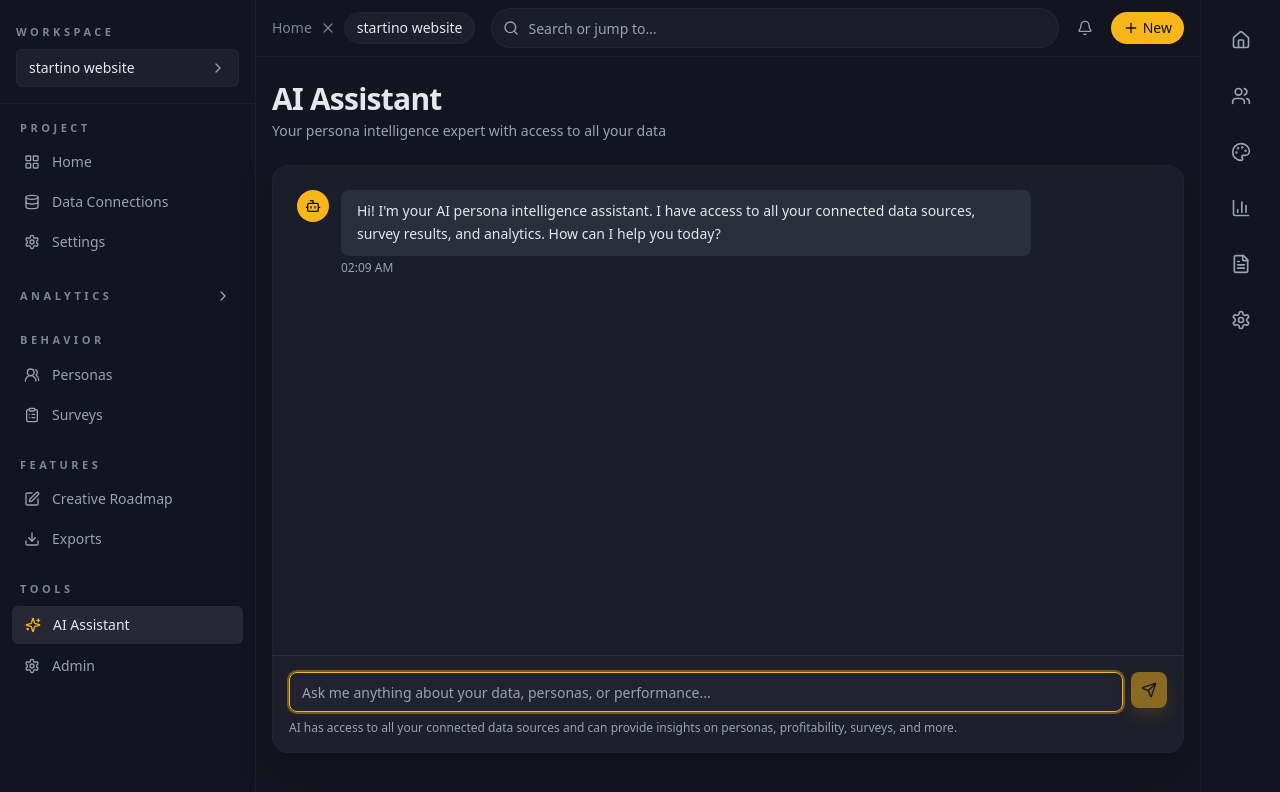
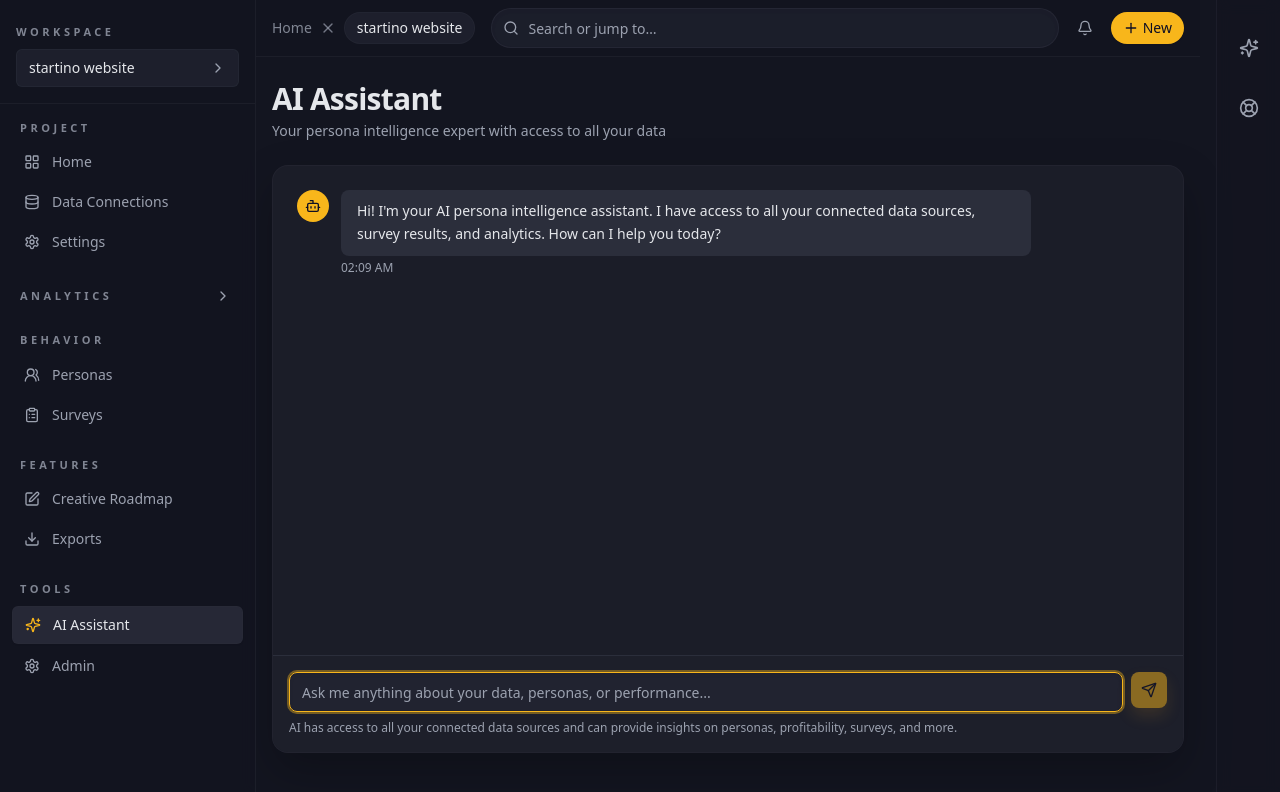
Before and after one commit to startino/ben-macpherson, a React (Vite) app: page /ben-macpherson/chat in a window 1280 px wide. Shown: the top 792 px of the page. Built offline with nearby package versions, Linux system fonts and the light colour scheme.

Commit message:
feat(ui): add right dock for ai assistant and resources

```diff
--- a/src/App.tsx
+++ b/src/App.tsx
@@ -2,6 +2,7 @@ import { Outlet, useLocation } from 'react-router-dom'
 import { Sidebar } from '@/components/layout/Sidebar'
 import { AIAssistant } from '@/components/layout/AIAssistant'
 import { RightSidebar } from '@/components/layout/RightSidebar'
+import { SupportResources } from '@/components/layout/SupportResources'
 import { AIAssistantProvider, useAIAssistant } from '@/contexts/AIAssistantContext'
 import { Input } from '@/components/ui/input'
 import { Button } from '@/components/ui/button'
@@ -51,7 +52,7 @@ function TopBar() {
 
 function AppContent() {
 	const location = useLocation()
-	const { isOpen } = useAIAssistant()
+	const { activePanel } = useAIAssistant()
 	const isOnboarding = location.pathname === '/onboarding' || location.pathname === '/ben-macpherson/onboarding'
 	const isLanding = location.pathname === '/' || location.pathname === '/ben-macpherson/'
 
@@ -75,13 +76,14 @@ function AppContent() {
 				<main
 					className={cn(
 						'mx-auto flex w-full max-w-7xl flex-1 flex-col px-4 py-6 pr-4 transition-all duration-300',
-						isOpen && 'mr-96'
+						activePanel && 'mr-96'
 					)}
 				>
 					<Outlet />
 				</main>
 			</div>
 			<AIAssistant />
+			<SupportResources />
 		</div>
 	)
 }
--- a/src/components/layout/AIAssistant.tsx
+++ b/src/components/layout/AIAssistant.tsx
@@ -26,7 +26,7 @@ const RECENT_CHATS = [
 ]
 
 export function AIAssistant() {
-	const { isOpen, closeAssistant, contextData, contextTitle } = useAIAssistant()
+	const { activePanel, closeAssistant, contextData, contextTitle } = useAIAssistant()
 	const [messages, setMessages] = useState<Message[]>([])
 	const [input, setInput] = useState('')
 	const [isLoading, setIsLoading] = useState(false)
@@ -42,10 +42,10 @@ export function AIAssistant() {
 
 	// Pre-populate with context when opened
 	useEffect(() => {
-		if (isOpen && contextData && messages.length === 0) {
+		if (activePanel === 'assistant' && contextData && messages.length === 0) {
 			setInput(`Regarding ${contextTitle || 'this data'}: `)
 		}
-	}, [isOpen, contextData, contextTitle, messages.length])
+	}, [activePanel, contextData, contextTitle, messages.length])
 
 	const handleSend = async () => {
 		if (!input.trim()) return
@@ -85,7 +85,7 @@ export function AIAssistant() {
 
 	const isEmpty = messages.length === 0
 
-	if (!isOpen) return null
+	if (activePanel !== 'assistant') return null
 
 	return (
 		<div className="fixed right-0 top-0 z-40 flex h-screen w-96 flex-col border-l border-border/40 bg-background/95 shadow-[0_-24px_60px_rgba(0,0,0,0.45)] backdrop-blur">
--- a/src/components/layout/RightSidebar.tsx
+++ b/src/components/layout/RightSidebar.tsx
@@ -1,38 +1,60 @@
-import { Home, Users, Palette, BarChart3, FileText, Settings } from 'lucide-react'
-import { Link, useLocation } from 'react-router-dom'
+import type { ComponentType } from 'react'
+import { Sparkles, LifeBuoy } from 'lucide-react'
 import { cn } from '@/lib/utils'
+import { useAIAssistant } from '@/contexts/AIAssistantContext'
 
-const navItems = [
-	{ to: '/dashboard', icon: Home, label: 'Home' },
-	{ to: '/personas', icon: Users, label: 'Personas' },
-	{ to: '/creative', icon: Palette, label: 'Creative' },
-	{ to: '/dashboard/reports', icon: BarChart3, label: 'Analytics' },
-	{ to: '/exports', icon: FileText, label: 'Exports' },
-	{ to: '/settings', icon: Settings, label: 'Settings' },
+const ITEMS: ReadonlyArray<{
+	action: 'assistant' | 'resources'
+	icon: ComponentType<{ className?: string }>
+	label: string
+}> = [
+	{
+		icon: Sparkles,
+		label: 'AI Assistant',
+		action: 'assistant',
+	},
+	{
+		icon: LifeBuoy,
+		label: 'Resources',
+		action: 'resources',
+	},
 ]
 
 export function RightSidebar() {
-	const location = useLocation()
+	const { activePanel, openAssistant, openResources, closeAssistant } = useAIAssistant()
+
+	const handleClick = (action: 'assistant' | 'resources') => {
+		if (activePanel === action) {
+			closeAssistant()
+			return
+		}
+		if (action === 'assistant') {
+			openAssistant()
+		} else {
+			openResources()
+		}
+	}
 
 	return (
-		<aside className="fixed right-0 top-0 z-30 hidden h-screen w-20 flex-col items-center border-l border-border/40 bg-background/95 py-4 backdrop-blur md:flex">
-			<nav className="flex flex-1 flex-col items-center gap-2">
-				{navItems.map((item) => {
-					const isActive = location.pathname === item.to || location.pathname.startsWith(item.to + '/')
+		<aside className="fixed right-0 top-0 z-30 hidden h-screen w-16 flex-col items-center border-l border-border/40 bg-background/95 py-6 backdrop-blur md:flex">
+			<nav className="flex flex-1 flex-col items-center gap-3">
+			{ITEMS.map(({ icon: Icon, label, action }) => {
+					const isActive = activePanel === action
 					return (
-						<Link
-							key={item.to}
-							to={item.to}
+						<button
+							key={action}
+							onClick={() => handleClick(action)}
 							className={cn(
-								'flex h-12 w-12 items-center justify-center rounded-xl transition-colors',
+								'flex h-12 w-12 items-center justify-center rounded-xl border border-transparent text-muted-foreground transition-colors focus-visible:outline-none focus-visible:ring-2 focus-visible:ring-primary/40 focus-visible:ring-offset-2 focus-visible:ring-offset-background',
 								isActive
-									? 'bg-primary/10 text-primary'
-									: 'text-muted-foreground hover:bg-secondary/80 hover:text-foreground'
+									? 'border-border/70 bg-primary/10 text-primary'
+									: 'hover:border-border/60 hover:bg-secondary/70 hover:text-foreground'
 							)}
-							title={item.label}
+							title={label}
+							aria-pressed={isActive}
 						>
-							<item.icon className="h-5 w-5" />
-						</Link>
+							<Icon className="h-5 w-5" />
+						</button>
 					)
 				})}
 			</nav>
--- /dev/null
+++ b/src/components/layout/SupportResources.tsx
@@ -0,0 +1,101 @@
+import { LifeBuoy, BookOpen, MessageSquare, Mail, ArrowUpRight } from 'lucide-react'
+import { Button } from '@/components/ui/button'
+import { useAIAssistant } from '@/contexts/AIAssistantContext'
+
+const RESOURCE_LINKS = [
+	{
+		title: 'Docs & Playbooks',
+		description: 'Deep dives on D.LUX methodology, persona strategy, and go-to-market templates.',
+		icon: BookOpen,
+		action: 'View docs',
+	},
+	{
+		title: 'Office Hours',
+		description: 'Book time with the DRX team to review your roadmap or performance questions.',
+		icon: MessageSquare,
+		action: 'Schedule session',
+	},
+	{
+		title: 'Email Support',
+		description: 'Reach out to our specialists for bespoke help or to request new analyses.',
+		icon: Mail,
+		action: 'Contact support',
+	},
+]
+
+export function SupportResources() {
+	const { activePanel, closeAssistant } = useAIAssistant()
+
+	if (activePanel !== 'resources') return null
+
+	return (
+		<div className="fixed right-0 top-0 z-40 flex h-screen w-96 flex-col border-l border-border/40 bg-background/95 shadow-[0_-24px_60px_rgba(0,0,0,0.45)] backdrop-blur">
+			<div className="flex items-center justify-between border-b border-border/40 px-6 py-4">
+				<div className="flex items-center gap-3">
+					<div className="flex h-9 w-9 items-center justify-center rounded-xl border border-border/40 bg-secondary/80">
+						<LifeBuoy className="h-4 w-4 text-primary" />
+					</div>
+					<div>
+						<h2 className="text-sm font-semibold text-foreground">Resources & Support</h2>
+						<p className="text-xs text-muted-foreground/80">Guides, office hours, and help from the DRX team</p>
+					</div>
+				</div>
+				<Button variant="ghost" size="icon" className="rounded-full border border-border/40" onClick={closeAssistant}>
+					<ArrowUpRight className="h-4 w-4 rotate-45" />
+				</Button>
+			</div>
+			<div className="flex-1 overflow-y-auto px-6 py-8">
+				<div className="space-y-6">
+					<section className="rounded-2xl border border-border/40 bg-secondary/40 p-4">
+						<h3 className="text-sm font-semibold text-foreground">Need a human?</h3>
+						<p className="mt-1 text-sm text-muted-foreground/80">
+							We&apos;ll match you with a specialist who understands your brand and growth goals.
+						</p>
+						<Button variant="default" className="mt-4 w-full rounded-full">
+							Talk to DRX team
+						</Button>
+					</section>
+					<div className="space-y-4">
+						<h4 className="text-xs font-semibold uppercase tracking-[0.3em] text-muted-foreground/80">Explore</h4>
+						<div className="space-y-3">
+							{RESOURCE_LINKS.map(({ title, description, icon: Icon, action }) => (
+								<button
+									key={title}
+									className="flex w-full items-start gap-3 rounded-2xl border border-border/40 bg-background/60 p-4 text-left transition-colors hover:border-border/60"
+								>
+									<div className="flex h-10 w-10 shrink-0 items-center justify-center rounded-xl bg-secondary">
+										<Icon className="h-4 w-4 text-primary" />
+									</div>
+									<div className="flex-1">
+										<div className="flex items-center justify-between">
+											<span className="text-sm font-semibold text-foreground">{title}</span>
+											<span className="text-xs text-primary">{action}</span>
+										</div>
+										<p className="mt-1 text-xs text-muted-foreground/80">{description}</p>
+									</div>
+								</button>
+							))}
+						</div>
+					</div>
+					<section className="rounded-2xl border border-border/40 bg-background/60 p-4">
+						<h4 className="text-xs font-semibold uppercase tracking-[0.3em] text-muted-foreground/80">Changelog</h4>
+						<ul className="mt-3 space-y-3 text-sm text-muted-foreground/80">
+							<li className="rounded-xl border border-border/30 bg-background/80 p-3">
+								<strong className="block text-foreground">Nov 6</strong>
+								<span>New persona profitability bridge now live in Dashboard → Profit Impacts.</span>
+							</li>
+							<li className="rounded-xl border border-border/30 bg-background/80 p-3">
+								<strong className="block text-foreground">Oct 28</strong>
+								<span>Creative brief export now includes AI-generated testing angles.</span>
+							</li>
+							<li className="rounded-xl border border-border/30 bg-background/80 p-3">
+								<strong className="block text-foreground">Oct 12</strong>
+								<span>Persona mix optimizer refreshed with new audience cohorts.</span>
+							</li>
+						</ul>
+					</section>
+				</div>
+			</div>
+		</div>
+	)
+}
--- a/src/contexts/AIAssistantContext.tsx
+++ b/src/contexts/AIAssistantContext.tsx
@@ -1,28 +1,37 @@
 import { createContext, useContext, useState, type ReactNode } from 'react'
 
+type AssistantPanel = 'assistant' | 'resources' | null
+
 interface AssistantContext {
+	activePanel: AssistantPanel
 	isOpen: boolean
+	isResourcesOpen: boolean
 	contextData: string | null
 	contextTitle: string | null
 	openAssistant: (data?: string, title?: string) => void
+	openResources: () => void
 	closeAssistant: () => void
 }
 
 const AIAssistantContext = createContext<AssistantContext | undefined>(undefined)
 
 export function AIAssistantProvider({ children }: { children: ReactNode }) {
-	const [isOpen, setIsOpen] = useState(false)
+	const [activePanel, setActivePanel] = useState<AssistantPanel>(null)
 	const [contextData, setContextData] = useState<string | null>(null)
 	const [contextTitle, setContextTitle] = useState<string | null>(null)
 
 	const openAssistant = (data?: string, title?: string) => {
 		if (data) setContextData(data)
 		if (title) setContextTitle(title)
-		setIsOpen(true)
+		setActivePanel('assistant')
+	}
+
+	const openResources = () => {
+		setActivePanel('resources')
 	}
 
 	const closeAssistant = () => {
-		setIsOpen(false)
+		setActivePanel(null)
 		// Clear context after closing animation
 		setTimeout(() => {
 			setContextData(null)
@@ -33,10 +42,13 @@ export function AIAssistantProvider({ children }: { children: ReactNode }) {
 	return (
 		<AIAssistantContext.Provider
 			value={{
-				isOpen,
+				activePanel,
+				isOpen: activePanel === 'assistant',
+				isResourcesOpen: activePanel === 'resources',
 				contextData,
 				contextTitle,
 				openAssistant,
+				openResources,
 				closeAssistant,
 			}}
 		>
```
